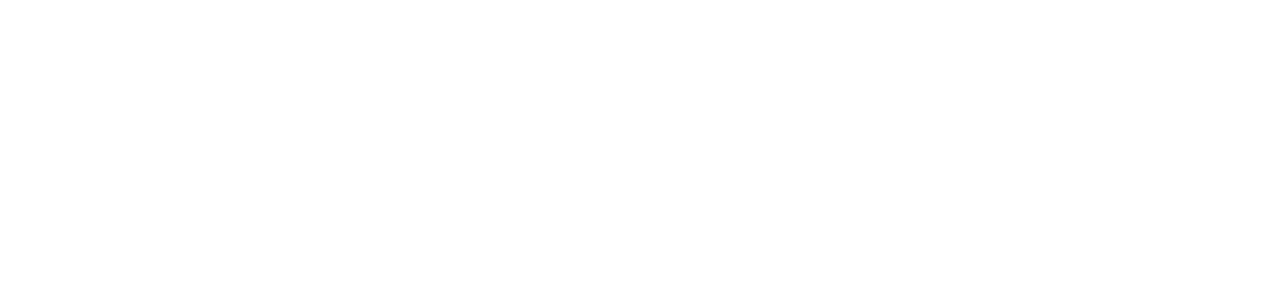
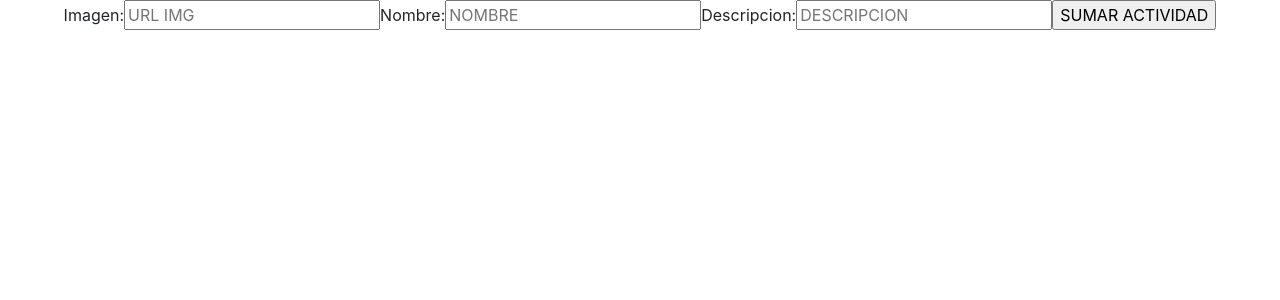
Before and after one commit to CAROLMEJIA/DONDE_ENTRENO, a React (Create React App) app in the folder client/: page /PerfilAdmin/PostActiv in a window 1280 px wide. Before the commit this address had no page. Shown: the top 300 px of the page. Built offline with nearby package versions, Linux system fonts and the light colour scheme.

Commit message:
Se realizo componente Activs en interfax admin

```diff
--- a/client/src/App.js
+++ b/client/src/App.js
@@ -13,6 +13,8 @@
 import EditProf from "./components/PerfilAdmin/EditProf";
 import ProfCardsAdmin from "./components/PerfilAdmin/ProfCards";
 import PostProf from "./components/PerfilAdmin/PostProf";
+import ActivAdmCards from "./components/PerfilAdmin/ActivAdmCards";
+import PostActiv from "./components/PerfilAdmin/PostActiv";
 
 function App() {
   return (
@@ -34,6 +36,12 @@
           path={"/PerfilAdmin/ProfCardsAdmin"}
           element={<ProfCardsAdmin />}
         />
+        <Route
+          exact
+          path={"/PerfilAdmin/ActivAdmCards"}
+          element={<ActivAdmCards />}
+        />
+        <Route exact path={"/PerfilAdmin/PostActiv"} element={<PostActiv />} />
       </Routes>
     </div>
   );
--- a/client/src/components/CarruselHome.jsx
+++ b/client/src/components/CarruselHome.jsx
@@ -27,4 +27,4 @@
   );
 };
 
-  export default CarruselHome
+export default CarruselHome;
--- a/client/src/components/PerfilAdmin/ActivAdmCard.jsx
+++ b/client/src/components/PerfilAdmin/ActivAdmCard.jsx
@@ -0,0 +1,32 @@
+import React from "react";
+import { useDispatch } from "react-redux";
+import "../estilos/ActivityCard.css";
+
+export default function ActivAdmCard(props) {
+  const dispatch = useDispatch();
+
+  return (
+    <div className="Card-Activity">
+      <div className="face front">
+        <img
+          alt="imagen de activity"
+          className="img-cardActivity"
+          src={props.image}
+        ></img>
+        <h2 className="h-activityF">{props.name}</h2>
+      </div>
+      <div className="face back">
+        <h2 className="h-activityB">{props.name}</h2>
+        <p className="p-activity">{props.description}</p>
+        <div className="Link-turnos">
+          <button
+            className="LinkCard"
+            onClick={dispatch(props.deleteActiv(props.id))}
+          >
+            Borrar
+          </button>
+        </div>
+      </div>
+    </div>
+  );
+}
--- a/client/src/components/PerfilAdmin/ActivAdmCards.jsx
+++ b/client/src/components/PerfilAdmin/ActivAdmCards.jsx
@@ -0,0 +1,45 @@
+import React from "react";
+import ActivAdmCard from "./ActivAdmCard";
+import NavBarAdmin from "./NavBarAdmin";
+import { useEffect } from "react";
+import { useSelector, useDispatch } from "react-redux";
+import { getActivities, deleteActiv } from "../../redux/actions";
+import "../estilos/ActivityCards.css";
+import Footer from "../Footer";
+
+export default function ActivAdmCards() {
+  const dispatch = useDispatch();
+  const activities = useSelector((state) => state.activities);
+
+  useEffect(() => {
+    dispatch(getActivities());
+  }, []);
+
+  return (
+    <div>
+      <div>
+        <NavBarAdmin />
+      </div>
+      <div>
+        <a href="/PerfilAdmin/PostActiv">Sumar Actividad</a>
+      </div>
+      <div className="Cards-Activity">
+        {Array.isArray(activities) ? (
+          activities?.map((e) => (
+            <ActivAdmCard
+              deleteActiv={deleteActiv}
+              key={e.id}
+              image={e.image}
+              name={e.name}
+              id={e.id}
+              description={e.description}
+            />
+          ))
+        ) : (
+          <p className="p-acti">No se encontró ninguna actividad</p>
+        )}
+      </div>
+      <Footer />
+    </div>
+  );
+}
--- /dev/null
+++ b/client/src/components/PerfilAdmin/PostActiv.jsx
@@ -0,0 +1,78 @@
+import React, { useState } from "react";
+import { useDispatch } from "react-redux";
+import { postActiv } from "../../redux/actions";
+
+export default function PostActiv() {
+  const [name, setName] = useState("");
+  const [image, setImagen] = useState("");
+  const [description, setDescription] = useState("");
+  const [error, setError] = useState({});
+  const dispatch = useDispatch();
+
+  function handleSubmit(event) {
+    event.preventDefault();
+
+    const obj = { name, image, description };
+
+    dispatch(postActiv(obj));
+    return alert(`sumaste ${name} a Actividades`);
+  }
+
+  function handleChange(event) {
+    event.preventDefault();
+
+    if (!/^([a-zA-Z]+)(\s[a-zA-Z]+)*$/.test(name)) {
+      setError({ name: "Nombre Invalido" });
+    } else {
+      setError({});
+    }
+  }
+
+  return (
+    <div>
+      <form onSubmit={handleSubmit} onChange={handleChange}>
+        {/*-----------------IMG-------------------*/}
+        Imagen:
+        <label a="img-actv">
+          <input
+            id="img-actv"
+            name="img-actv"
+            type="text"
+            placeholder="URL IMG"
+            value={image}
+            onChange={(e) => setImagen(e.target.value)}
+            required
+          ></input>
+        </label>
+        {/*-----------------NOMBRE-------------------*/}
+        Nombre:
+        <label a="name-actv">
+          <input
+            id="name-actv"
+            name="name-actv"
+            type="text"
+            placeholder="NOMBRE"
+            value={name}
+            onChange={(e) => setName(e.target.value)}
+            required
+          ></input>
+          {error.name && <p>{error.name}</p>}
+        </label>
+        {/*-----------------INFO-------------------*/}
+        Descripcion:
+        <label a="info-actv">
+          <input
+            id="description-actv"
+            name="description-actv"
+            type="text"
+            placeholder="DESCRIPCION"
+            value={description}
+            onChange={(e) => setDescription(e.target.value)}
+            required
+          ></input>
+        </label>
+        <input type="submit" value={"SUMAR ACTIVIDAD"} />
+      </form>
+    </div>
+  );
+}
--- a/client/src/components/PerfilAdmin/ProfCard.jsx
+++ b/client/src/components/PerfilAdmin/ProfCard.jsx
@@ -1,7 +1,9 @@
 import React from "react";
 import "../estilos/ProfCard.css";
+import { useDispatch } from "react-redux";
 
 export default function ProfCardAdmin(props) {
+  const dispatch = useDispatch();
   return (
     <div className="Card-Container">
       <div className="ProfCard">
@@ -13,7 +15,10 @@
               alt="icon-edit"
             />
           </a>
-          <button className="Close-btn" onClick={props.deleteProfe(props.id)}>
+          <button
+            className="Close-btn"
+            onClick={dispatch(props.deleteProfe(props.id))}
+          >
             X
           </button>
         </div>
--- a/client/src/components/PerfilAdmin/ProfCards.jsx
+++ b/client/src/components/PerfilAdmin/ProfCards.jsx
@@ -13,7 +13,7 @@
 
   useEffect(() => {
     dispatch(getProfessionals());
-  }, [dispatch]);
+  }, []);
 
   function deleteProfe(id) {
     dispatch(deleteProf(id));
--- a/client/src/components/estilos/ActivityCard.css
+++ b/client/src/components/estilos/ActivityCard.css
@@ -74,6 +74,7 @@
     border-top: solid 1px #DFCB44;;
     height: 50px;
     line-height: 50px;
+
 }
 
 .Card-Activity .back .LinkCard{
--- a/client/src/redux/actions.js
+++ b/client/src/redux/actions.js
@@ -9,6 +9,8 @@
 export const DELETE_PROF = "DELETE_PROF";
 export const EDIT_PROF = "EDIT_PROF";
 export const POST_PROF = "POST_PROF";
+export const DELETE_ACTIV = "DELETE_ACTIV";
+export const POST_ACTIV = "POST_ACTIV";
 /* export const GET_DETAIL_PROFESSIONAL = "GET_DETAIL_PROFESSIONAL";
 export const CLEAN_DETAIL_PROFESSIONAL = "CLEAN_DETAIL_PROFESSIONAL"; */
 /* export const POST_COMMENT_AND_RATE = "POST_COMMENT_AND_RATE"; */
@@ -20,6 +22,36 @@
       dispatch({
         type: GET_ACTIVITIES,
         payload: activities.data,
+      });
+    } catch (error) {
+      console.log(error);
+    }
+  };
+};
+
+export const deleteActiv = (id) => {
+  return async (dispatch) => {
+    try {
+      const deleteAct = await axios.delete(
+        `http://localhost:3001/activity/${id}`
+      );
+      dispatch({
+        type: DELETE_ACTIV,
+        payload: deleteAct.data,
+      });
+    } catch (error) {
+      console.log(error);
+    }
+  };
+};
+
+export const postActiv = (obj) => {
+  return async (dispatch) => {
+    try {
+      const postAct = await axios.post(`http://localhost:3001/activity`, obj);
+      dispatch({
+        type: POST_ACTIV,
+        payload: postAct.data,
       });
     } catch (error) {
       console.log(error);
--- a/client/src/redux/reducer.js
+++ b/client/src/redux/reducer.js
@@ -9,6 +9,8 @@
   DELETE_PROF,
   POST_PROF,
   EDIT_PROF,
+  DELETE_ACTIV,
+  POST_ACTIV,
   /* GET_DETAIL_PROFESSIONAL,
   CLEAN_DETAIL_PROFESSIONAL, */
   // POST_COMMENT_AND_RATE
@@ -95,6 +97,19 @@
         ...state,
         professionals: [...state.professionals, action.payload],
       };
+
+    case DELETE_ACTIV:
+      return {
+        ...state,
+        activitiesBackUp: action.payload,
+      };
+
+    case POST_ACTIV:
+      return {
+        ...state,
+        activitiesBackUp: [...state.activitiesBackUp, action.payload],
+      };
+
     /*  case GET_DETAIL_PROFESSIONAL:
       return {
         ...state,
```
Lines whose indentation alone changed are shown as unchanged.
